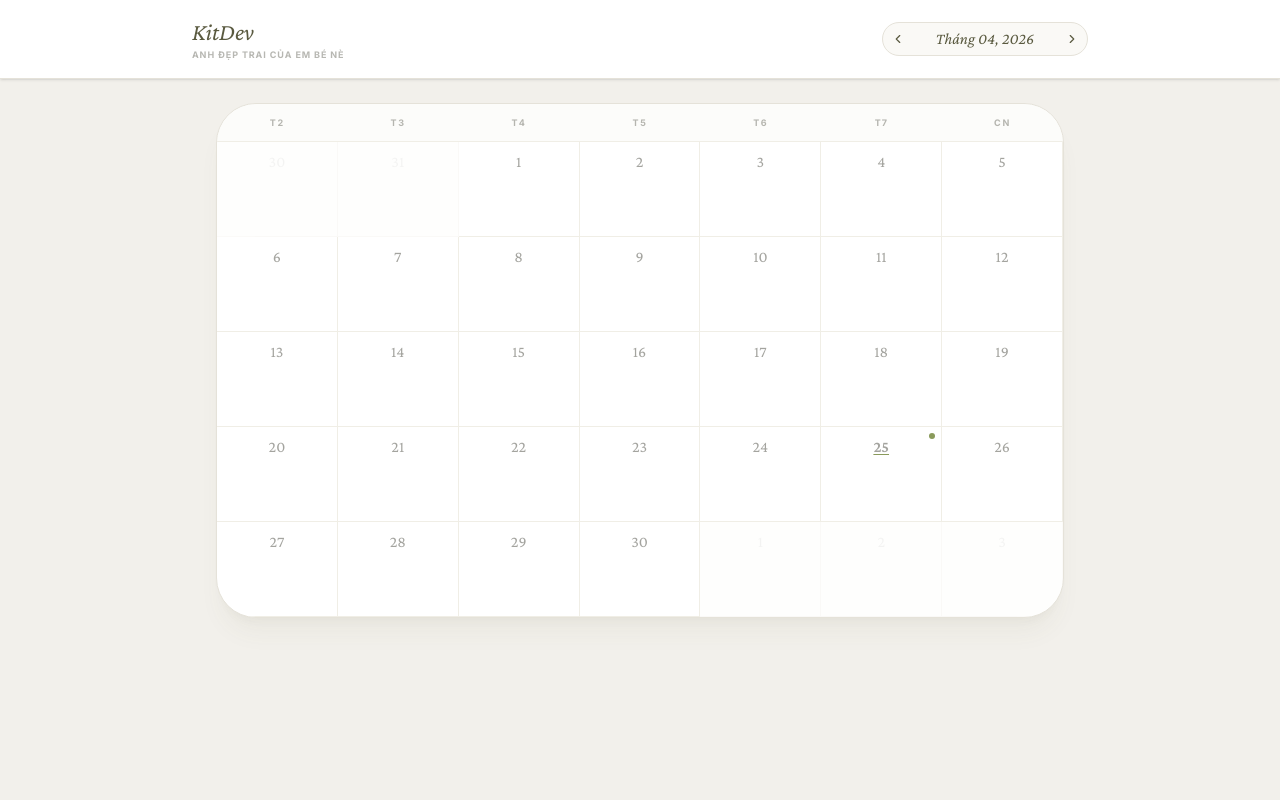
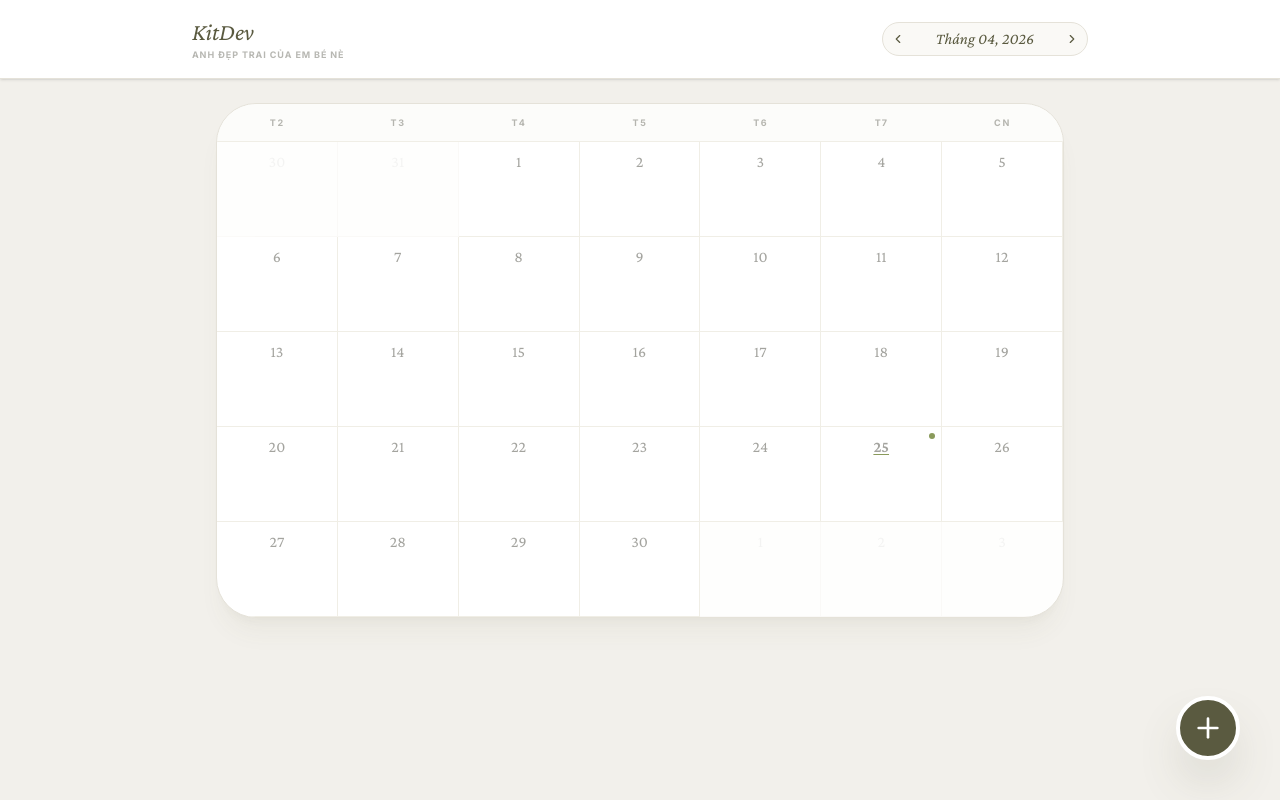
Before and after one commit to kietnguyen2003/quan-li-chi-tieu, a React (Vite) app: page / in a window 1280 px wide. Built offline with nearby package versions, Linux system fonts and the light colour scheme.

Commit message:
feat(Transaction): create button add Transaction

```diff
--- a/src/App.tsx
+++ b/src/App.tsx
@@ -2,6 +2,8 @@ import { useState, useMemo } from 'react'
 
 import { Calendar } from './components/Calendar'
 import { Header } from './components/Header'
+import { FloatingButton } from './components/FloatingButton'
+
 import {
   startOfMonth,
   endOfMonth,
@@ -19,6 +21,7 @@ function App() {
 
   const [selectedDay, setSelectedDay] = useState<Date | null>(null);
   const [isDayListOpen, setIsDayListOpen] = useState(false);
+  const [isModalOpen, setIsModalOpen] = useState(false);
 
 
 
@@ -48,6 +51,11 @@ function App() {
             setIsDayListOpen(true);
           }} />
       </main>
+
+      <FloatingButton
+        setSelectedDay={setSelectedDay}
+        setIsModalOpen={setIsModalOpen}
+      />
     </div>
   )
 }
--- /dev/null
+++ b/src/components/FloatingButton.tsx
@@ -0,0 +1,24 @@
+import { motion } from 'framer-motion';
+import { Plus } from 'lucide-react';
+
+interface FloatingButtonProps {
+    setSelectedDay: (day: Date | null) => void;
+    setIsModalOpen: (open: boolean) => void;
+}
+
+export function FloatingButton({ setSelectedDay, setIsModalOpen }: FloatingButtonProps) {
+    return (
+        <motion.button
+            whileHover={{ scale: 1.05, rotate: 5 }}
+            whileTap={{ scale: 0.9 }}
+            onClick={() => {
+                setSelectedDay(new Date());
+                setIsModalOpen(true);
+            }}
+            className="fixed bottom-10 right-10 w-16 h-16 bg-natural-heading text-white rounded-full shadow-2xl shadow-natural-heading/30 flex items-center justify-center z-20 group border-4 border-white"
+            id="add-transaction-fab"
+        >
+            <Plus className="w-8 h-8" />
+        </motion.button>
+    )
+}
```
